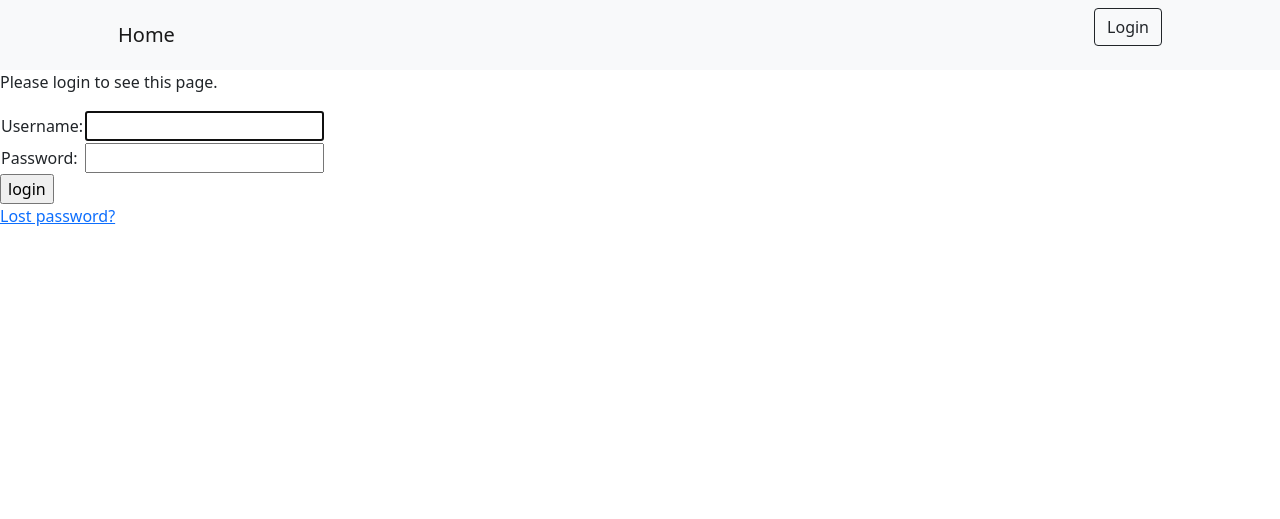
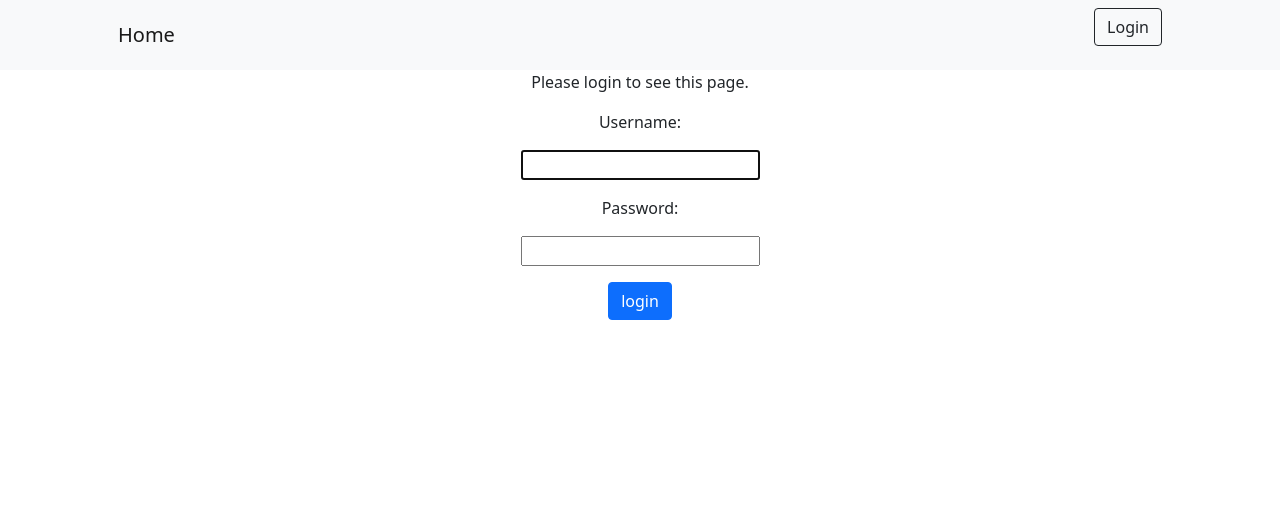
Before and after one commit to Moonridge/task_shop, a Django app: page /accounts/login/?next=/sales/ in a window 1280 px wide. Shown: the top 519 px of the page. Run offline with Django 3.2, Linux system fonts and the light colour scheme.

Commit message:
Update login.html

```diff
--- a/templates/registration/login.html
+++ b/templates/registration/login.html
@@ -1,7 +1,7 @@
 {% extends "base.html" %}
 
 {% block content %}
-
+<div class="text-center">
 {% if form.errors %}
   <p>Your username and password didn't match. Please try again.</p>
 {% endif %}
@@ -14,42 +14,18 @@
     <p>Please login to see this page.</p>
   {% endif %}
 {% endif %}
-
 <form method="post" action="{% url 'login' %}">
 {% csrf_token %}
-<table>
 
-<tr>
-  <td>{{ form.username.label_tag }}</td>
-  <td>{{ form.username }}</td>
-</tr>
-
-<tr>
-  <td>{{ form.password.label_tag }}</td>
-  <td>{{ form.password }}</td>
-</tr>
-</table>
-
-<input type="submit" value="login" />
+<p>{{ form.username.label_tag }}</p>
+<p>{{ form.username }}</p>
+<p>{{ form.password.label_tag }}<p>
+<p>{{ form.password }}</p>
+<input class="btn btn-primary" type="submit" value="login" />
 <input type="hidden" name="next" value="{{ next }}" />
 </form>
 
-{# Assumes you setup the password_reset view in your URLconf #}
-<p><a href="{% url 'password_reset' %}">Lost password?</a></p>
-
+<!-- {# Assumes you setup the password_reset view in your URLconf #}
+<p><a class="btn btn-secondary" href="{% url 'password_reset' %}">Lost password?</a></p> -->
+</div>
 {% endblock %}
-<!-- <form class="form-signin">
-      <img class="mb-4" src="../../assets/brand/bootstrap-solid.svg" alt="" width="72" height="72">
-      <h1 class="h3 mb-3 font-weight-normal">Please sign in</h1>
-      <label for="inputEmail" class="sr-only">Email address</label>
-      <input type="email" id="inputEmail" class="form-control" placeholder="Email address" required autofocus>
-      <label for="inputPassword" class="sr-only">Password</label>
-      <input type="password" id="inputPassword" class="form-control" placeholder="Password" required>
-      <div class="checkbox mb-3">
-        <label>
-          <input type="checkbox" value="remember-me"> Remember me
-        </label>
-      </div>
-      <button class="btn btn-lg btn-primary btn-block" type="submit">Sign in</button>
-      <p class="mt-5 mb-3 text-muted">&copy; 2017-2018</p>
-    </form> -->
```
